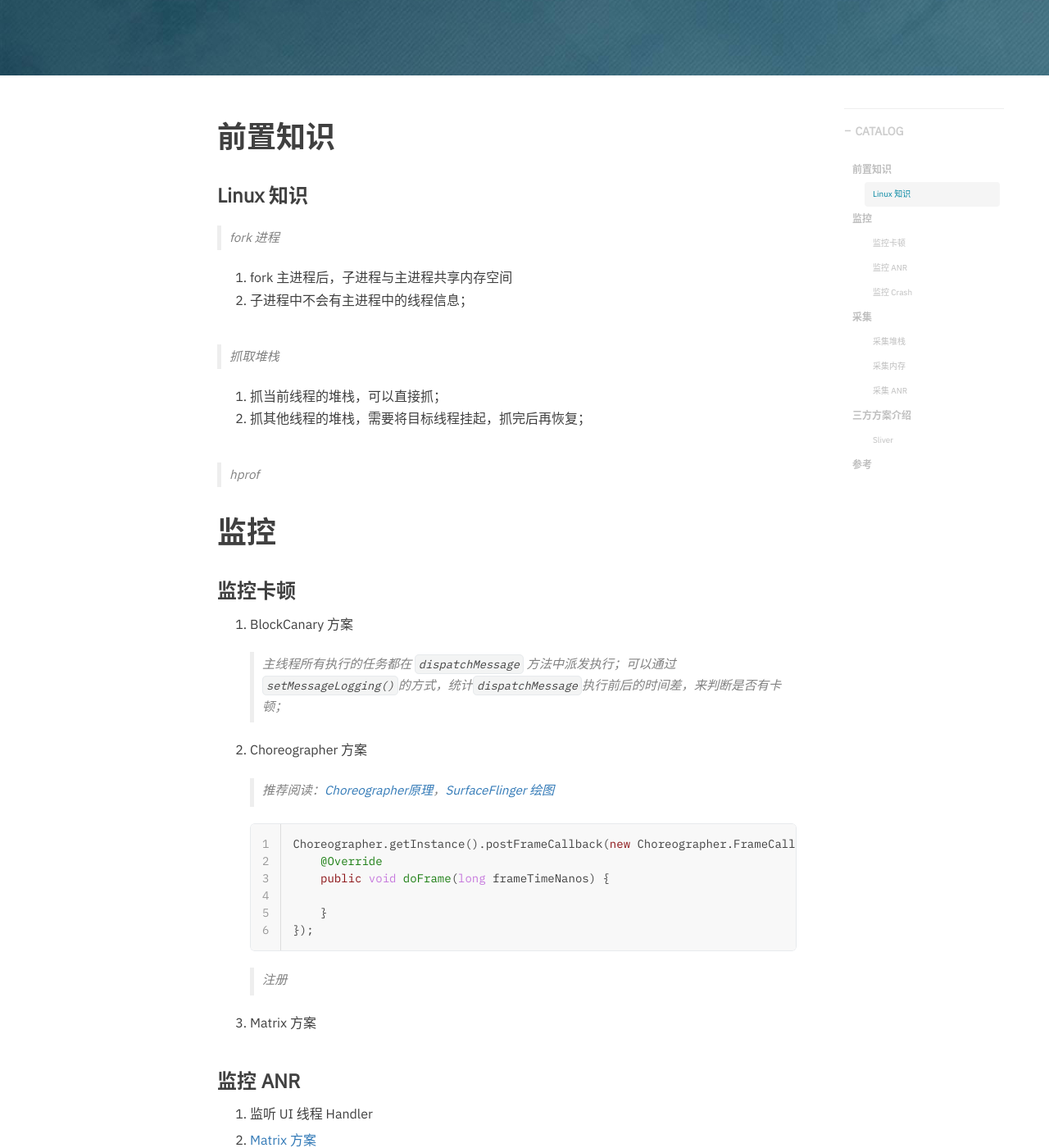
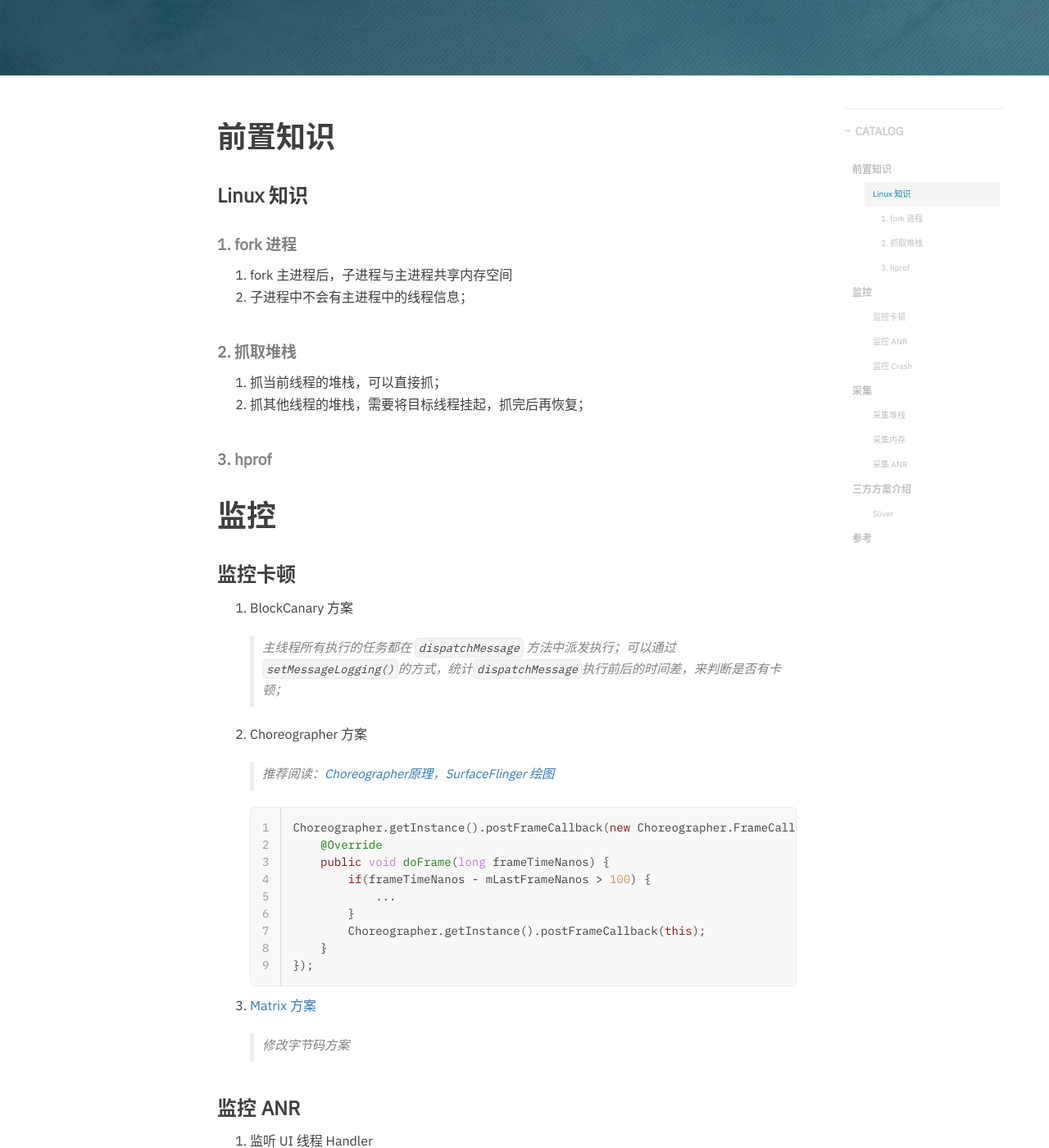
Before and after one commit to hurshi/hurshi.github.io, a Jekyll site: the page built from _posts/2023-05-23-Caton.md, in a window 1280 px wide and 1400 px high, scrolled down 431 px. Shown: the whole window at 82% size. Built offline with Jekyll 4.4.1, drawn with Linux system fonts in a browser that asks for light colours; nearby versions of some CDN libraries; some web fonts are replaced; comment, search, counter and statistics services are not loaded.

Commit message:
fix post

````diff
--- a/_posts/2023-05-23-Caton.md
+++ b/_posts/2023-05-23-Caton.md
@@ -16,17 +16,17 @@ tags:
 
 ### Linux 知识
 
->  fork 进程
+##### 1. fork 进程
 
 1.  fork 主进程后，子进程与主进程共享内存空间
 2.  子进程中不会有主进程中的线程信息；
 
->  抓取堆栈
+##### 2. 抓取堆栈
 
 1.  抓当前线程的堆栈，可以直接抓；
 2.  抓其他线程的堆栈，需要将目标线程挂起，抓完后再恢复；
 
->  hprof
+##### 3. hprof
 
 # 监控
 ### 监控卡顿
@@ -42,14 +42,17 @@ tags:
    Choreographer.getInstance().postFrameCallback(new Choreographer.FrameCallback() {
        @Override
        public void doFrame(long frameTimeNanos) {
-
+           if(frameTimeNanos - mLastFrameNanos > 100) {
+               ...
+           }
+           Choreographer.getInstance().postFrameCallback(this);
        }
    });
    ```
 
-   > 注册
+3. [Matrix 方案](https://github.com/Tencent/matrix/wiki/Matrix-Android-TraceCanary)
 
-3. Matrix 方案
+   > 修改字节码方案
 
 ### 监控 ANR
 
@@ -64,16 +67,11 @@ tags:
    1. 收到 SIGQUIT 后，检查 MainLooper 中正在处理的消息时常
 
       ```java
-      if (Looper.getMainLooper().getQueue().mMessages.getWhen() -
-          SystemCkock.uptimeMillis() > TIME_THRESHOLD){
+      if (Looper.getMainLooper().getQueue().mMessages.getWhen()
+          - SystemCkock.uptimeMillis() > TIME_THRESHOLD){
          // ANR
       }
       ```
-
-
-
-
-
 
 
 ### 监控 Crash
````
